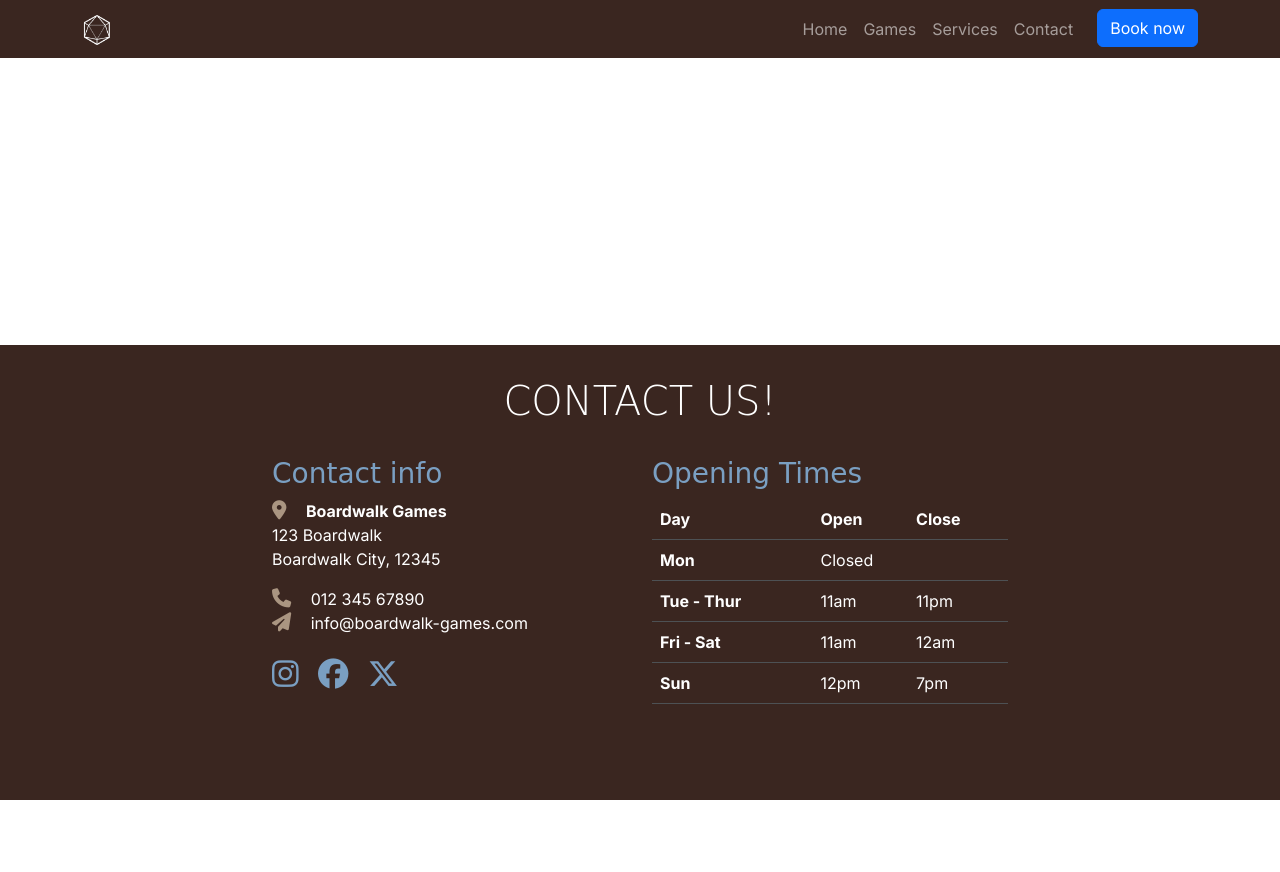
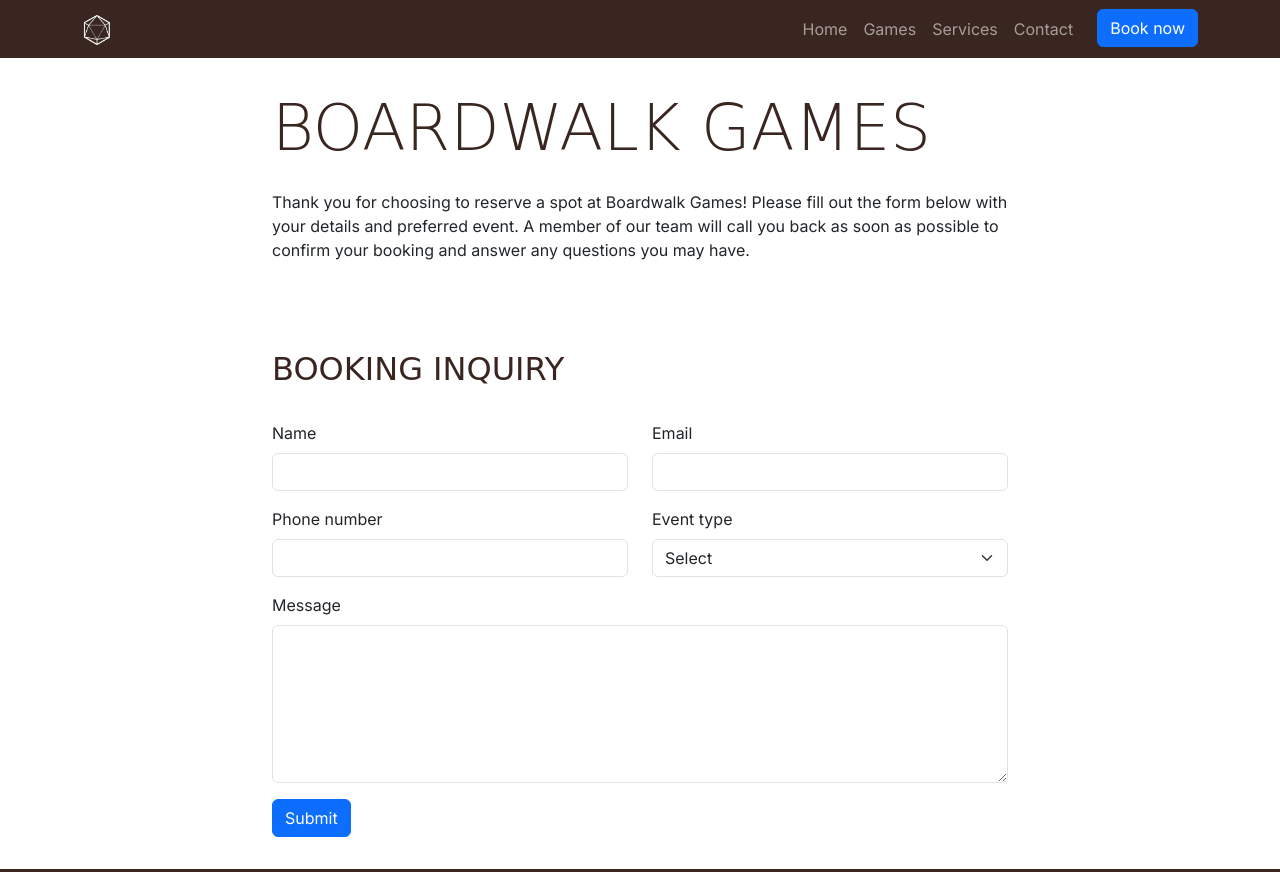
Before and after one commit to kathrinmzl/boardwalk-games, a plain HTML site: page booking.html in a window 1280 px wide. Shown: the top 872 px of the page. Before the commit the page ends 800 px from the top, so only its background shows below. Drawn offline with nearby package versions, Linux system fonts and the light colour scheme; a web font is replaced by a local one.

Commit message:
Add booking inquiry form

```diff
--- a/booking.html
+++ b/booking.html
@@ -4,7 +4,8 @@
 <head>
     <meta charset="UTF-8" />
     <meta name="viewport" content="width=device-width, initial-scale=1.0" />
-    <meta name="description" content="Boardwalk Games, your ultimate gaming retreat! Perfect for casual gamers, enthusiasts, and student gatherings. Visit us for your next adventure in board gaming." />
+    <meta name="description"
+        content="Boardwalk Games, your ultimate gaming retreat! Perfect for casual gamers, enthusiasts, and student gatherings. Visit us for your next adventure in board gaming." />
     <title>Boardwalk Games | Booking Inquiry</title>
 
     <!-- favicons generated by favicon.io -->
@@ -61,7 +62,64 @@
         </div>
     </nav>
 
+    <!-- header section -->
+    <header id="header" class="container section">
+        <div class="row justify-content-center">
+            <div class="col-12 col-md-8 text-center text-xl-start">
+                <h1 class="display-3">Boardwalk Games</h1>
+                <p class="my-4">
+                    Thank you for choosing to reserve a spot at Boardwalk Games! Please
+                    fill out the form below with your details and preferred event. A
+                    member of our team will call you back as soon as possible to confirm
+                    your booking and answer any questions you may have.
+                </p>
+            </div>
+        </div>
+    </header>
 
+    <main>
+        <!-- Booking inquiry form section -->
+        <section id="booking-form" class="container section">
+            <div class="row justify-content-center">
+                <div class="col-12 col-md-8">
+                    <h2>Booking inquiry</h2>
+                    <form>
+                        <div class="row">
+                            <div class="col-12 col-lg-6 mb-3">
+                                <label for="name" class="form-label">Name</label>
+                                <input class="form-control" id="name" name="name" type="text" required />
+                            </div>
+                            <div class="col-12 col-lg-6 mb-3">
+                                <label for="email" class="form-label">Email</label>
+                                <input class="form-control" id="email" name="email" type="email" required />
+                            </div>
+                            <div class="col-12 col-lg-6 mb-3">
+                                <label for="phone" class="form-label">Phone number</label>
+                                <input class="form-control" id="phone" name="phone" type="number" required />
+                            </div>
+                            <div class="col-12 col-lg-6 mb-3">
+                                <label for="event-type" class="form-label">Event type</label>
+                                <select id="event-type" class="form-select" name="event-type" required>
+                                    <option value="" selected>Select</option> <!-- Set value="" to ensure warning message appears when no value gets selected -->
+                                    <option value="regular-play">Reserve a table</option>
+                                    <option value="dnd">Dungeons & Dragons</option>
+                                    <option value="retro-night">Retro Game Night</option>
+                                    <option value="tournament">Tournament</option>
+                                    <option value="kids-party">Kids party</option>
+                                </select>
+                            </div>
+                            <div class="col-12 mb-3">
+                                <label for="message" class="form-label">Message</label>
+                                <textarea class="form-control" rows="6" id="message" name="message" required></textarea>
+                            </div>
+                        </div>
+
+                        <button type="submit" class="btn btn-primary">Submit</button>
+                    </form>
+                </div>
+            </div>
+        </section>
+    </main>
 
     <!-- Footer with contact section -->
     <!-- mt-auto added to push footer to the bottom of the page -->
@@ -100,7 +158,8 @@
                 <!-- Opening times -->
                 <div class="col-12 col-md-6 col-xl-4">
                     <h3 class="sub-heading-color">Opening Times</h3>
-                    <table class="table table-dark"> <!-- table-dark ensures that font color is white and the background is dark -->
+                    <table class="table table-dark">
+                        <!-- table-dark ensures that font color is white and the background is dark -->
                         <thead>
                             <tr>
                                 <th scope="col">Day</th>
@@ -130,7 +189,6 @@
                             </tr>
                         </tbody>
                     </table>
-
                 </div>
             </div>
         </div>
```
